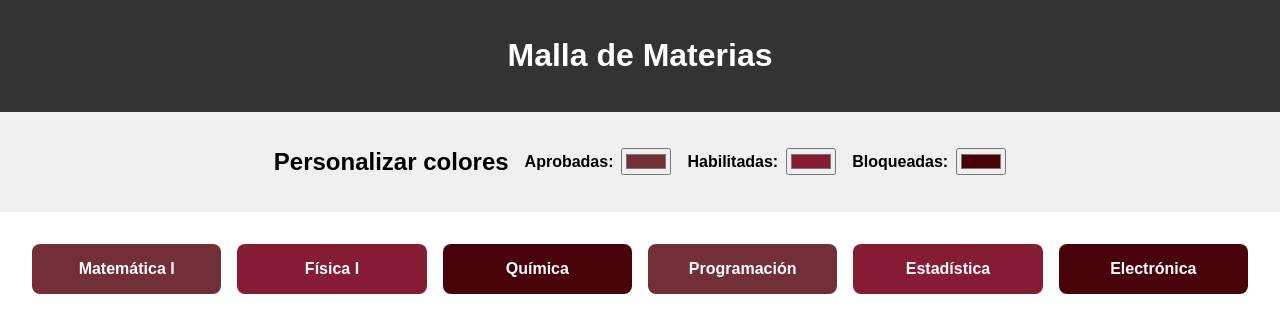
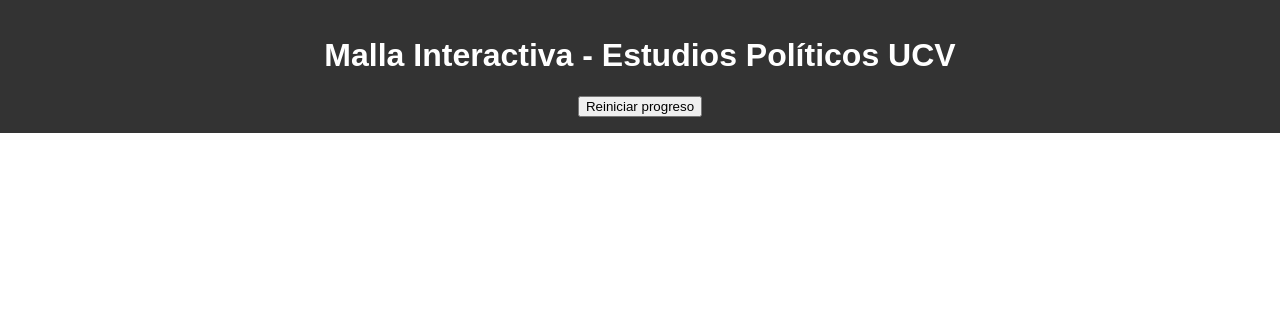
Before and after one commit to magiidk/Malla-EEPA, a plain HTML site: page index.html in a window 1280 px wide. Drawn offline with Linux system fonts and the light colour scheme.

Commit message:
Update index.html

```diff
--- a/index.html
+++ b/index.html
@@ -3,23 +3,15 @@
 <head>
   <meta charset="UTF-8" />
   <meta name="viewport" content="width=device-width, initial-scale=1.0" />
-  <title>Malla Interactiva</title>
+  <title>Malla Interactiva - EEPA</title>
   <link rel="stylesheet" href="style.css" />
 </head>
 <body>
   <header>
-    <h1>Malla de Materias</h1>
+    <h1>Malla Interactiva - Estudios Políticos UCV</h1>
+    <button id="reset">Reiniciar progreso</button>
   </header>
-
-  <section id="configuracion">
-    <h2>Personalizar colores</h2>
-    <label>Aprobadas: <input type="color" id="color-aprobada" /></label>
-    <label>Habilitadas: <input type="color" id="color-habilitada" /></label>
-    <label>Bloqueadas: <input type="color" id="color-bloqueada" /></label>
-  </section>
-
-  <main id="malla"></main>
-
+  <main id="grid"></main>
   <script src="script.js"></script>
 </body>
 </html>
```
